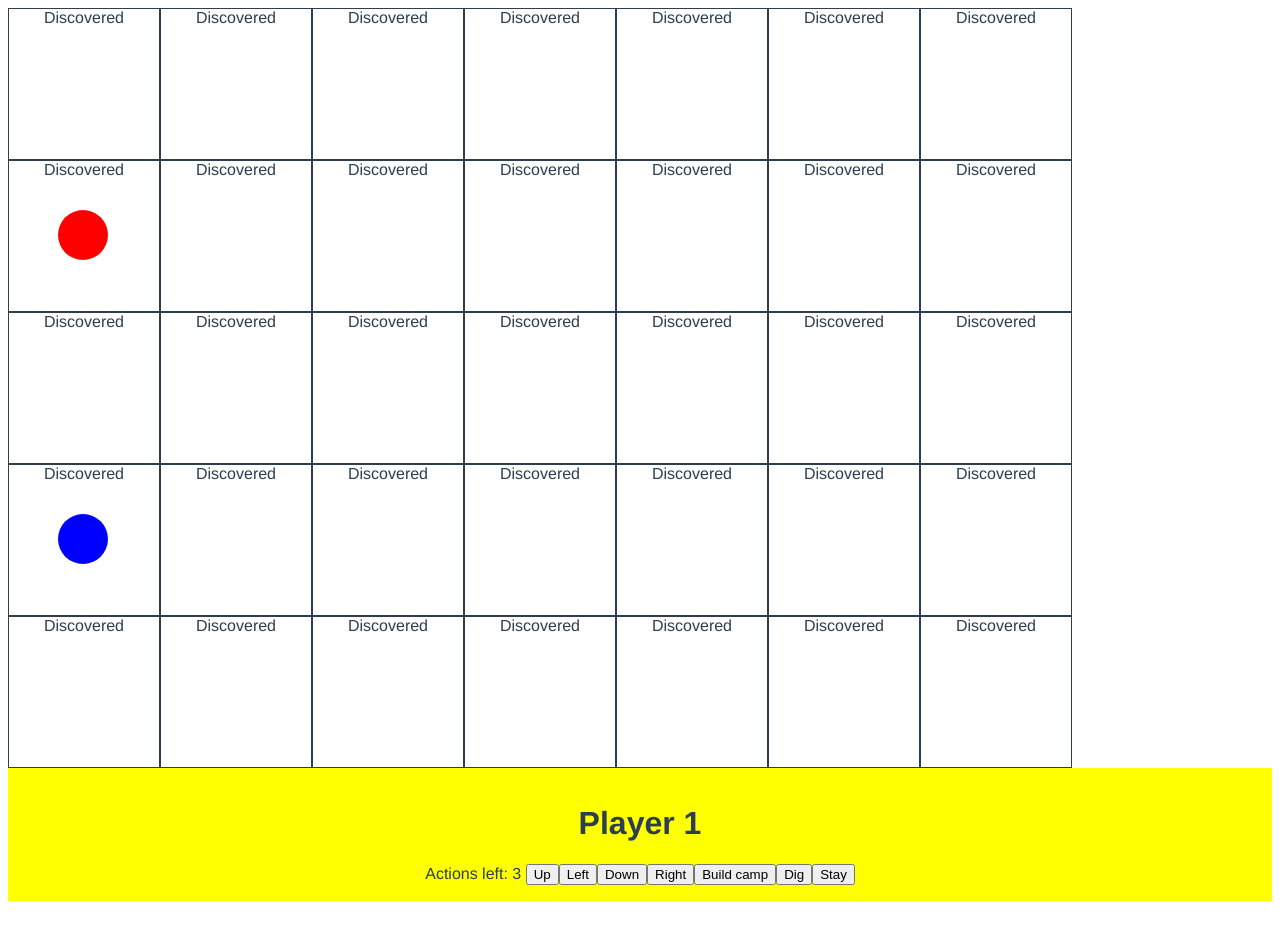
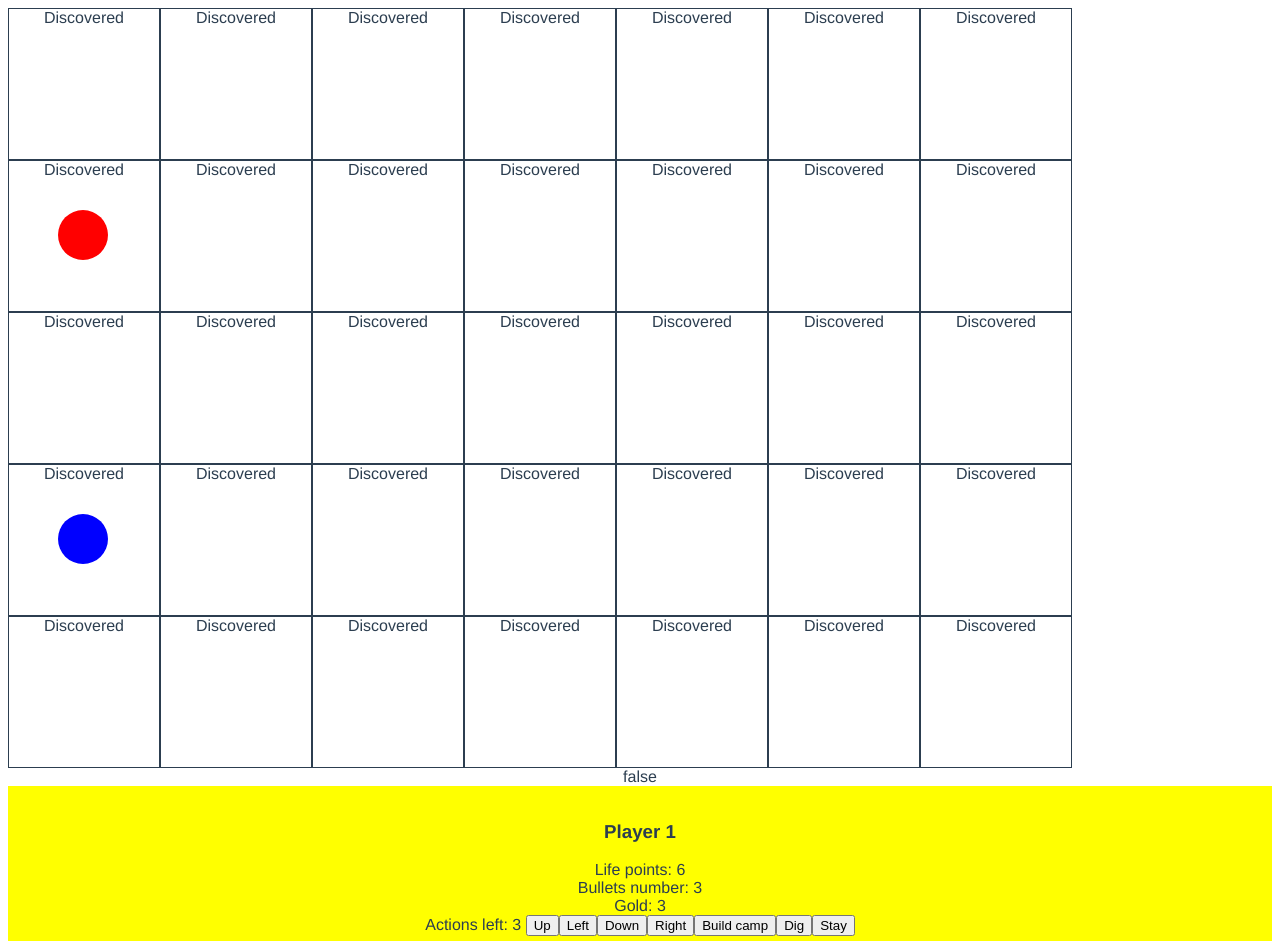
Before and after one commit to alexandreDavid/board-game-usa, a Vue app: page / in a window 1280 px wide. Shown: the top 941 px of the page. Built offline with nearby package versions, Linux system fonts and the light colour scheme.

Commit message:
End tour cards

```diff
--- a/src/components/PlayersControl.vue
+++ b/src/components/PlayersControl.vue
@@ -1,7 +1,13 @@
 <template>
   <div class="players-control">
+    {{ lastEndTourAction }}
     <div class="player-control" v-for="(player, key) in players" :key="key" v-bind:class="{active: activePlayerIdx === key}">
-      <h1>{{ player.name }}</h1>
+      <h3>{{ player.name }}</h3>
+      <div>
+        <div>Life points: {{ player.life }}</div>
+        <div>Bullets number: {{ player.bullets }}</div>
+        <div>Gold: {{ player.gold }}</div>
+      </div>
       <div v-if="activePlayerIdx === key">
         <span>Actions left: {{ actionsLeft }} </span>
         <button @click="setAction('up')">Up</button>
@@ -17,6 +23,8 @@
 </template>
 
 <script>
+import EndTourCard from '@/endTourCard'
+
 const actionsPerTour = 3
 
 export default {
@@ -27,7 +35,8 @@ export default {
   data () {
     return {
       activePlayerIdx: 0,
-      actionsLeft: actionsPerTour
+      actionsLeft: actionsPerTour,
+      lastEndTourAction: false
     }
   },
   methods: {
@@ -52,11 +61,10 @@ export default {
       }
     },
     finishActions () {
+      const card = EndTourCard.getCard(this.players[this.activePlayerIdx])
+      this.lastEndTourAction = card.callback && card.callback(this.players[this.activePlayerIdx])
       this.actionsLeft = actionsPerTour
-      console.log(this.activePlayerIdx === this.players.length - 1)
-      console.log(this.activePlayerIdx)
       this.activePlayerIdx = (this.activePlayerIdx === this.players.length - 1) ? 0 : this.activePlayerIdx + 1
-      console.log(this.activePlayerIdx)
     }
   }
 }
--- /dev/null
+++ b/src/endTourCard.js
@@ -0,0 +1,126 @@
+const firstLevelCards = [
+  {
+    name: 'trade',
+    frequency: 0.2,
+    callback: function () {
+      return 'Trade'
+    }
+  }, {
+    name: 'rabbit',
+    frequency: 0.3,
+    callback: function (player) {
+      player.incrementLife(1)
+      return 'Rabbit: life + 1'
+    }
+  }, {
+    name: 'bullet',
+    frequency: 0.2,
+    callback: function (player) {
+      player.incrementBullets(2)
+      return 'Bullets found +2'
+    }
+  }, {
+    name: 'wolf',
+    frequency: 0.2,
+    callback: function (player) {
+      if (player.bullets < 1) {
+        player.decrementLife(2)
+        return 'Wolf, not enough bullets to kill it life -2'
+      }
+      player.decrementBullets(1)
+      player.incrementGold(1)
+      return 'Wolf, bullet -1, gold +1'
+    }
+  }, {
+    name: 'sickness',
+    frequency: 0.1,
+    callback: function (player) {
+      player.decrementLife(2)
+      return 'Sickness life -2'
+    }
+  }
+]
+
+const secondLevelCards = [
+  {
+    name: 'trade',
+    frequency: 0.2
+  }, {
+    name: 'rabbit',
+    frequency: 0.1
+  }, {
+    name: 'bullet',
+    frequency: 0.1
+  }, {
+    name: 'wolf',
+    frequency: 0.3
+  }, {
+    name: 'sickness',
+    frequency: 0.2
+  }, {
+    name: 'indian',
+    frequency: 0.1
+  }
+]
+
+const thirdLevelCards = [
+  {
+    name: 'trade',
+    frequency: 0.1
+  }, {
+    name: 'rabbit',
+    frequency: 0.1
+  }, {
+    name: 'bullet',
+    frequency: 0.1
+  }, {
+    name: 'wolf',
+    frequency: 0.1
+  }, {
+    name: 'bear',
+    frequency: 0.2
+  }, {
+    name: 'sickness',
+    frequency: 0.2
+  }, {
+    name: 'indian',
+    frequency: 0.2
+  }
+]
+
+function random (cards) {
+  let rand = Math.random()
+  return cards.find(c => {
+      if (c.frequency > rand) {
+        return true
+      }
+      rand = rand - c.frequency
+  })
+}
+
+function getFirstLevelCard () {
+  return random(firstLevelCards)
+}
+
+function getSecondLevelCard () {
+  return random(secondLevelCards)
+}
+
+function getThirdLevelCard () {
+  return random(thirdLevelCards)
+}
+
+export default {
+  getCard (player) {
+    const colPlayer = player.getPos().col
+    let card
+    if (colPlayer < 3) {
+      card = getFirstLevelCard()
+    } else if (colPlayer < 6) {
+      card = getSecondLevelCard()
+    } else {
+      card = getThirdLevelCard()
+    }
+    return card
+  }
+}
--- a/src/player.js
+++ b/src/player.js
@@ -1,7 +1,19 @@
+const initialLife = 6
+const initialBullets = 3
+const initialGold = 3
+
+const maxLife = 6
+const maxBullets = 6
+
 export default class Player {
   pos = {}
   name = false
   color = false
+  life = initialLife
+  bullets = initialBullets
+  gold = initialGold
+  maxLife = maxLife
+  maxBullets = maxBullets
   constructor (name, pos, color) {
     this.name = name
     this.pos = pos
@@ -37,4 +49,22 @@ export default class Player {
     ]
     return allTiles
   }
+  incrementLife (nb) {
+    this.life = this.life + nb
+  }
+  decrementLife (nb) {
+    this.life = this.life - nb
+  }
+  incrementBullets (nb) {
+    this.bullets = this.life + nb
+  }
+  decrementBullets (nb) {
+    this.bullets = this.life - nb
+  }
+  incrementGold (nb) {
+    this.gold = this.life + nb
+  }
+  decrementGold (nb) {
+    this.gold = this.life - nb
+  }
 }
```
